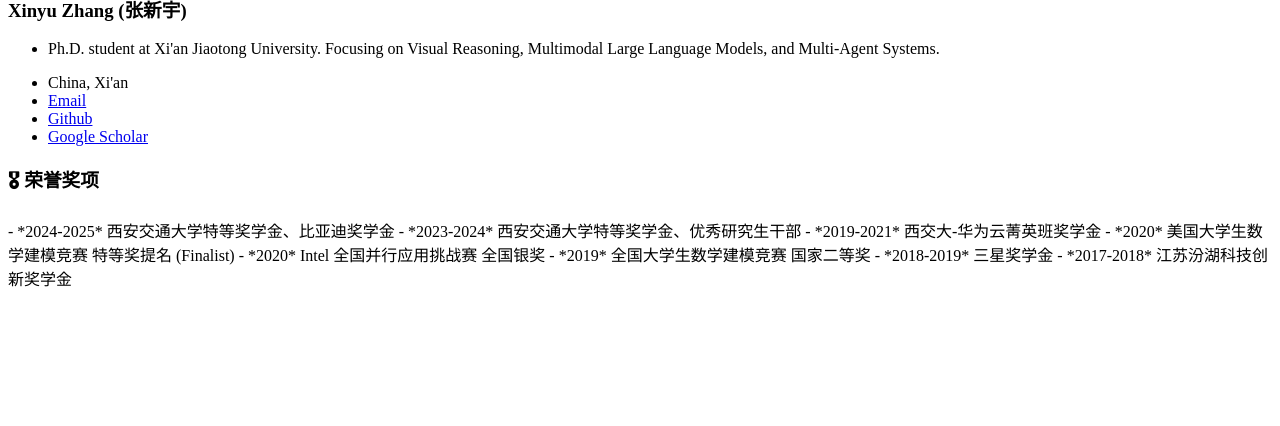
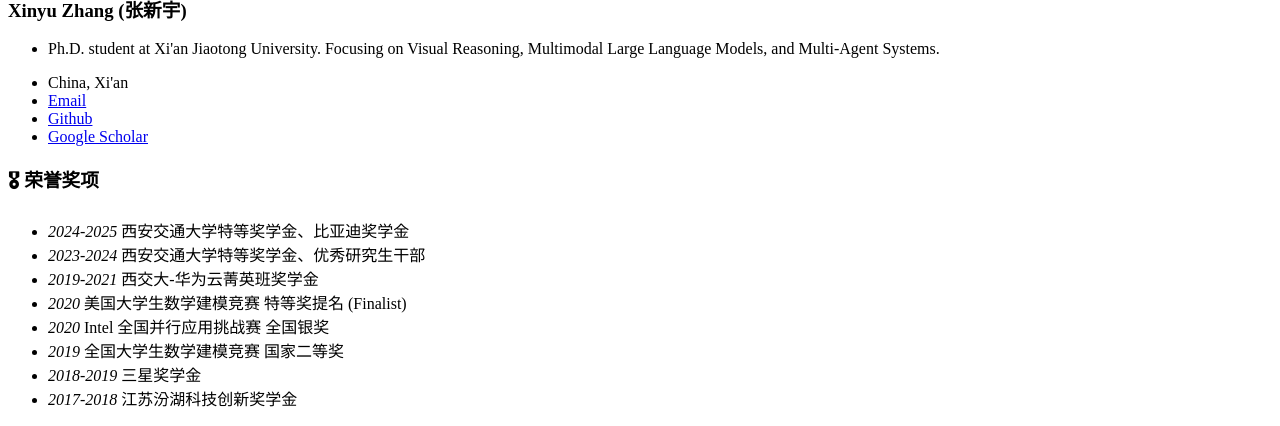
Before and after one commit to dxzxy12138/dxzxy12138.github.io, a Jekyll site: the page built from _pages/includes/honers.md, in a window 1280 px wide, cut to the strip 530-956 px from the top of the page. Built offline with Jekyll 4.4.1, drawn with Linux system fonts in a browser that asks for light colours; our own code applies the rules of GitHub Pages for plain Markdown files; before the commit the page ends 900 px from its top, so only the background shows below that.

Commit message:
更新了内容

```diff
--- a/_pages/includes/honers.md
+++ b/_pages/includes/honers.md
@@ -1,7 +1,7 @@
 <h1 class="lang-zh">🎖 荣誉奖项</h1>
 <h1 class="lang-en">🎖 Honors and Awards</h1>
 
-<div class="lang-zh">
+<div class="lang-zh" markdown="1">
 - *2024-2025* 西安交通大学特等奖学金、比亚迪奖学金
 - *2023-2024* 西安交通大学特等奖学金、优秀研究生干部
 - *2019-2021* 西交大-华为云菁英班奖学金
@@ -12,7 +12,7 @@
 - *2017-2018* 江苏汾湖科技创新奖学金
 </div>
 
-<div class="lang-en" style="display:none;">
+<div class="lang-en" style="display:none;" markdown="1">
 - *2024-2025* Special Scholarship of Xi'an Jiaotong University, BYD Scholarship
 - *2023-2024* Special Scholarship of Xi'an Jiaotong University, Outstanding Graduate Student Cadre
 - *2019-2021* XJTU-Huawei Cloud AI Elite Class Scholarship
```
Also changed, not shown: _pages/includes/others.md (+19 -0 lines).
